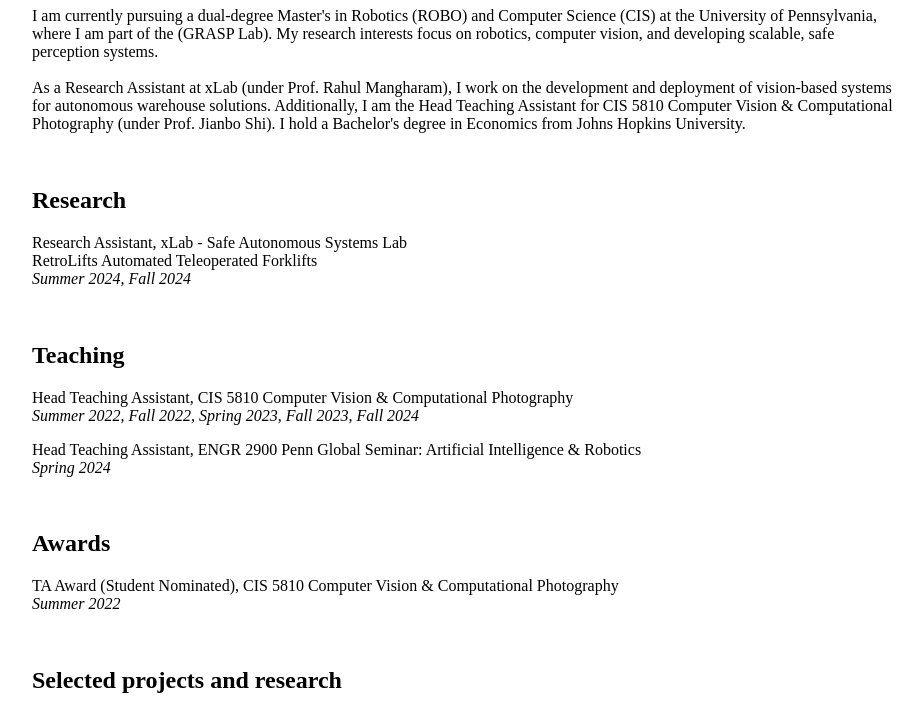
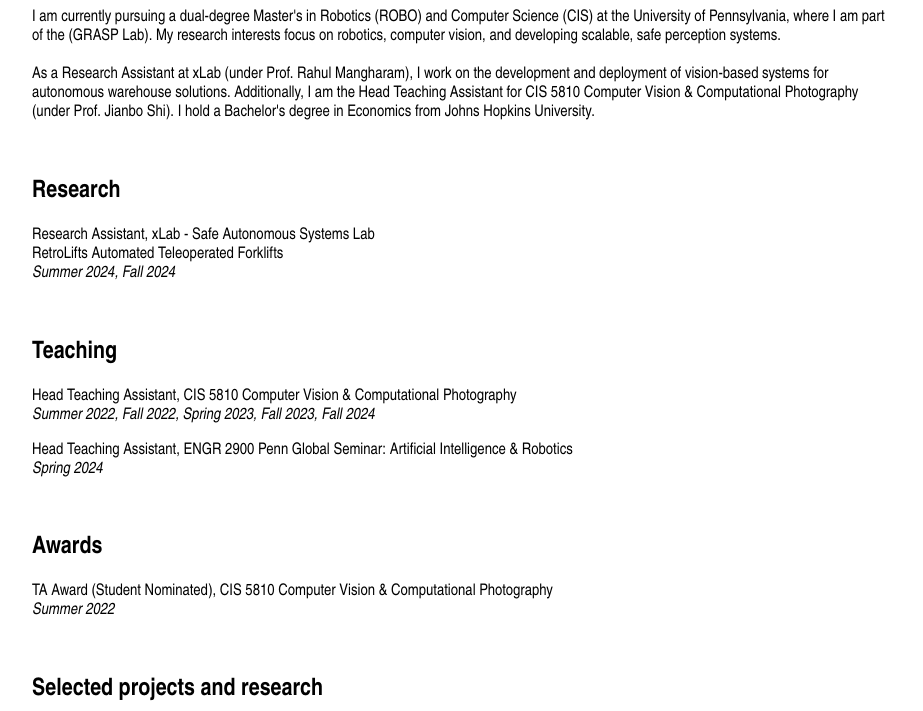
Before and after one commit to philprojxs/philprojxs.github.io, a plain HTML site: page index.html in a window 1280 px wide. Shown: the part 149-860 px from the top of the page, without its empty margins (76-999 px from the left). Drawn offline with Linux system fonts and the light colour scheme.

Commit message:
Add files via upload

```diff
--- a/main.css
+++ b/main.css
@@ -7,7 +7,7 @@
 
 * {
     color: var(--fontColor);
-    font-family: Lucindo Grande;
+    font-family: Arial Narrow;
 }
 
 body {
```
